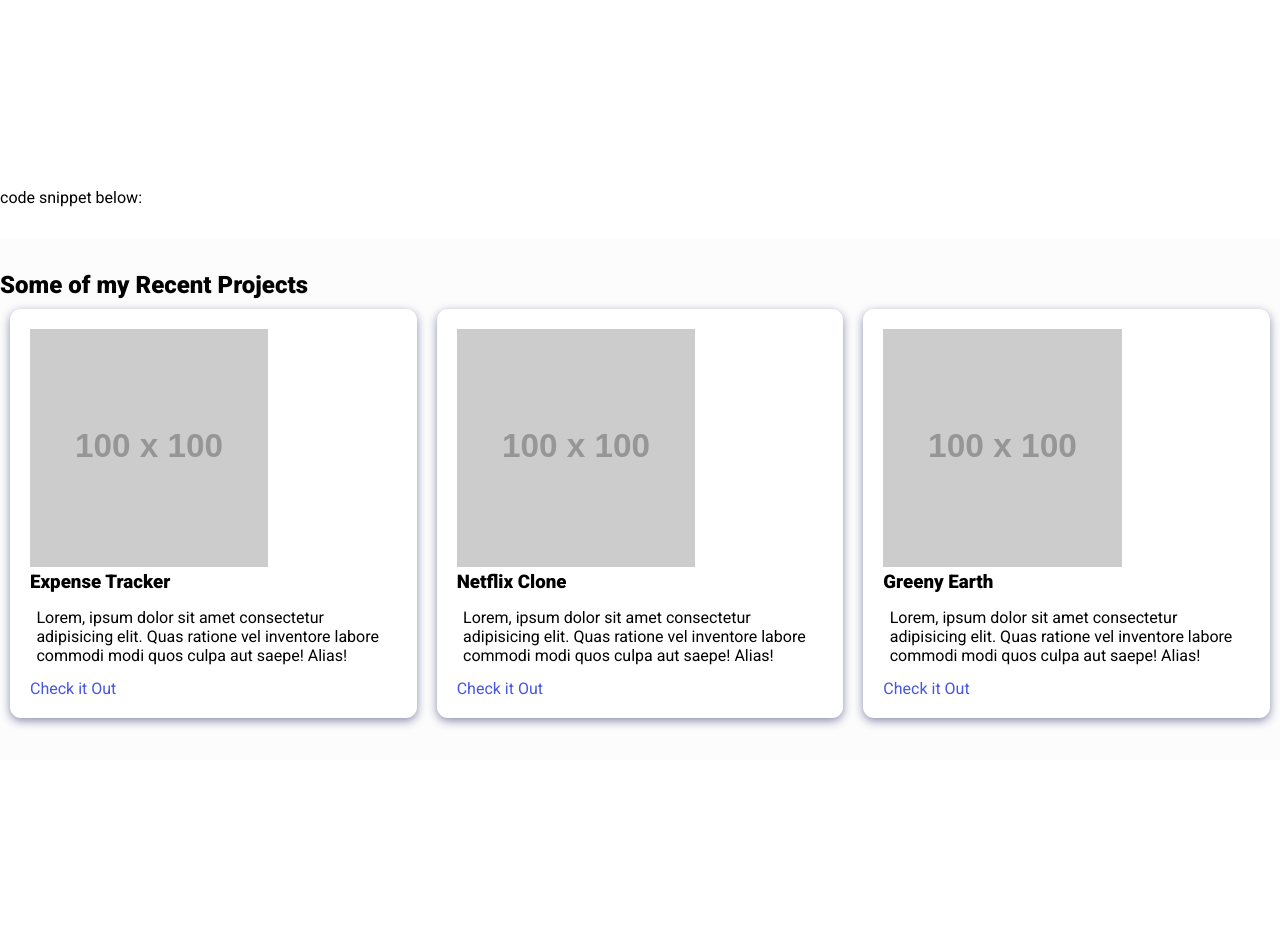
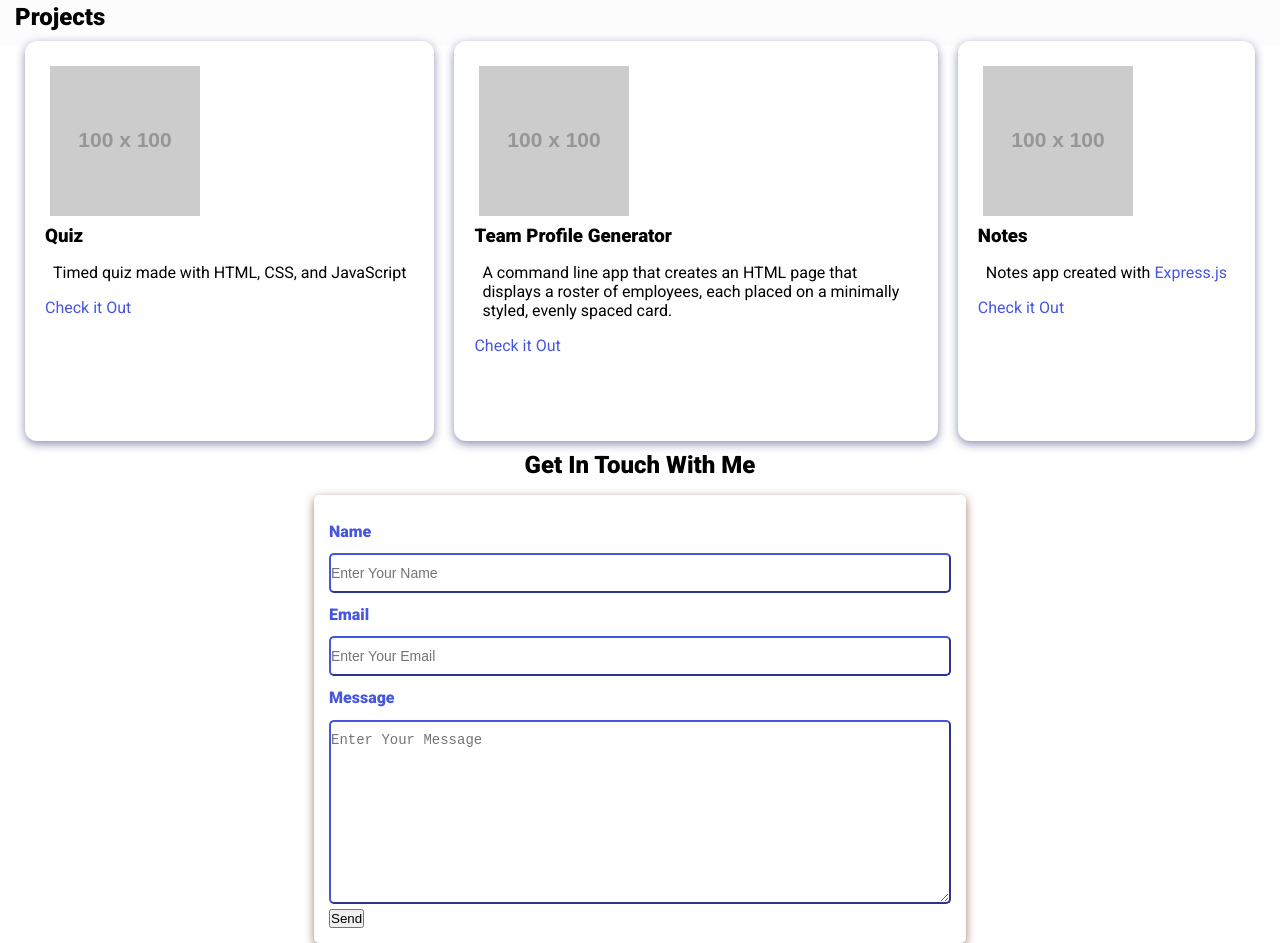
Before and after one commit to jeremy0anderson/Portfolio, a plain HTML site: page index.html in a window 1280 px wide. Shown: the part 488-1431 px from the top of the page. Before the commit the page ends 1248 px from the top, so only its background shows below. Drawn offline with Linux system fonts and the light colour scheme; placeholder pictures from the web are drawn by us.

Commit message:
added github link / slightly adjusted sizing for project card containers

```diff
--- a/index.html
+++ b/index.html
@@ -15,22 +15,21 @@
         <li><a href="#contact" class="nav-link">Contact</a></li>
     </ul>
     <button class="burger-menu" id="burger-menu">
-        <ion-icon class="bars" name="menu-outline"></ion-icon>
+        <i class="bars" name="menu-outline">i</i>
     </button>
 </nav>
 <section class="hero" id="about">
-    <img src="assets/images/wfh_1.svg" alt="jane-doe" loading="lazy" class="hero-img"/>
+    <img src="https://via.placeholder.com/250x250" alt="jane-doe" loading="lazy" class="hero-img"/>
     <div class="bio animate__animated animate__shakeX">
         <h2 class="bio-title">About Me</h2>
         <p class="bio-text">
             About me text area
         </p>
+        <img alt="github-link" class="github-link" role="link" src="/public/assets/images/GitHub-Mark.svg" style="height: 64px; width: 64px;" onclick="window.location.replace('https://github.com/jeremy0anderson')"/>
     </div>
 </section>
-code snippet below:
-
 <section class="projects" id="projects">
-    <h2 class="projects-title">Some of my Recent Projects</h2>
+    <h2 class="projects-title">Projects</h2>
     <div class="projects-container">
         <div class="project-container project-card">
             <img
@@ -38,25 +37,17 @@ code snippet below:
                     loading="lazy"
                     class="project-pic"
             />
-            <h3 class="project-title">Expense Tracker</h3>
+            <h3 class="project-title">Quiz</h3>
             <p class="project-details">
-                Lorem, ipsum dolor sit amet consectetur adipisicing elit. Quas
-                ratione vel inventore labore commodi modi quos culpa aut saepe!
-                Alias!
+                Timed quiz made with HTML, CSS, and JavaScript
             </p>
-            <a href="#" target="_blank" class="project-link">Check it Out</a>
+            <a href="https://" target="_blank" class="project-link">Check it Out</a>
         </div>
         <div class="project-container project-card">
-            <img
-                    src="https://via.placeholder.com/100"                    alt="netflic-clone"
-                    loading="lazy"
-                    class="project-pic"
-            />
-            <h3 class="project-title">Netflix Clone</h3>
+            <img src="https://via.placeholder.com/100" alt="netflic-clone"loading="lazy" class="project-pic"/>
+            <h3 class="project-title">Team Profile Generator</h3>
             <p class="project-details">
-                Lorem, ipsum dolor sit amet consectetur adipisicing elit. Quas
-                ratione vel inventore labore commodi modi quos culpa aut saepe!
-                Alias!
+                A command line app that creates an HTML page that displays a roster of employees, each placed on a minimally styled, evenly spaced card.
             </p>
             <a href="#" target="_blank" class="project-link">Check it Out</a>
         </div>
@@ -67,13 +58,60 @@ code snippet below:
                     loading="lazy"
                     class="project-pic"
             />
-            <h3 class="project-title">Greeny Earth</h3>
+            <h3 class="project-title">Notes </h3>
             <p class="project-details">
-                Lorem, ipsum dolor sit amet consectetur adipisicing elit. Quas
-                ratione vel inventore labore commodi modi quos culpa aut saepe!
-                Alias!
+               Notes app created with <a href="https://express.js">Express.js</a>
             </p>
             <a href="#" target="_blank" class="project-link">Check it Out</a>
+        </div>
+    </div>
+</section>
+<section class="contact" id="contact">
+    <h2>Get In Touch With Me</h2>
+    <div class="contact-form-container">
+        <div class="contact-form">
+            <form action="https://formspree.io/f/xyylngw" method="POST">
+                <div class="form-control">
+                    <label for="name">Name</label>
+                    <input
+                            type="text"
+                            id="name"
+                            name="sender-name"
+                            placeholder="Enter Your Name"
+                            class="input-field"
+                            required
+                    />
+                </div>
+                <div class="form-control">
+                    <label for="email">Email</label>
+                    <input
+                            type="email"
+                            id="email"
+                            name="sender-email"
+                            placeholder="Enter Your Email"
+                            class="input-field"
+                            required
+                    />
+                </div>
+                <div class="form-control">
+                    <label for="message">Message</label>
+                    <textarea
+                            id="message"
+                            cols="60"
+                            rows="10"
+                            placeholder="Enter Your Message"
+                            name="message"
+                            class="input-field"
+                            required
+                    ></textarea>
+                </div>
+                <input
+                        type="submit"
+                        value="Send"
+                        id="submit-btn"
+                        class="submit-btn"
+                />
+            </form>
         </div>
     </div>
 </section>
--- a/public/assets/css/layout.css
+++ b/public/assets/css/layout.css
@@ -44,6 +44,7 @@ body {
 }
 /* navbar section */
 nav {
+    width: auto;
     position: sticky;
     top: 0;
     left: 0;
@@ -97,8 +98,9 @@ nav ul li {
     margin: auto;
 }
 .hero img {
-    height: 37.5rem;
-    width: 37.5rem;
+    height: 20.5rem;
+    width: 20.5rem;
+    margin: 20px
 }
 
 .bio {
@@ -121,22 +123,28 @@ nav ul li {
 /* projects section*/
 .projects {
     background-color: var(--bg-color);
-    padding: 32px 0;
+    padding: 15px;
     margin-top: 2rem;
+    width: auto;
+    justify-content: space-evenly;
 }
 
 .project-pic {
-    width: 65%;
-    height: 60%;
+    width: 150px;
+    height: 150px;
+    margin: 5px;
 }
 
 .projects-container {
-    display: flex;
+    display: grid;
+    grid-template: auto / auto auto auto;
+    float: left;
     align-items: center;
-    justify-content: center;
+    justify-content: space-evenly;
 }
+
 .project-container p {
-    padding: 0.4rem;
+    padding: 0.5rem;
 }
 
 .project-title {
@@ -149,8 +157,56 @@ nav ul li {
 
 .project-card {
     background-color: #fff;
-    border-radius: 11px;
+    border-radius: 12px;
     box-shadow: 0 3px 10px var(--primary-shadow);
     padding: 20px;
     margin: 10px;
+    height: 400px;
+    overflow: auto;
 }
+/* contact section */
+.contact {
+    margin-top: 2rem;
+}
+
+.contact h2 {
+    text-align: center;
+    margin-bottom: var(--bottom-margin-2);
+}
+
+.contact-form-container {
+    max-width: 40.75rem;
+    margin: 0 auto;
+    padding: 0.938rem;
+    border-radius: 5px;
+    box-shadow: 0 3px 10px var(--secondary-shadow);
+}
+.contact-form-container label {
+    line-height: 2.7em;
+    font-weight: var(--bold-font);
+    color: var(--primary-color);
+}
+
+.contact-form-container textarea {
+    min-height: 6.25rem;
+    font-size: 14px;
+}
+
+.contact-form-container .input-field {
+    width: 100%;
+    padding-top: 10px;
+    padding-bottom: 10px;
+    border-radius: 5px;
+    border: 2px outset var(--primary-color);
+    font-size: 0.875rem;
+    outline: none;
+}
+.github-link:hover{
+    cursor: pointer;
+}
+.github-container{
+   display: flex;
+}
+.github-container a{
+
+}
```
Also changed, not shown: assets/images/wfh_1.svg (deleted), public/assets/images/GitHub-Mark.svg (added).
